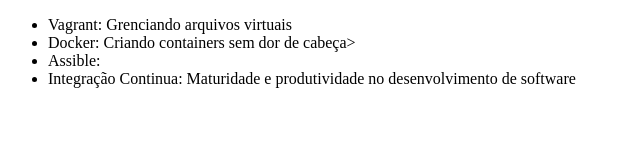
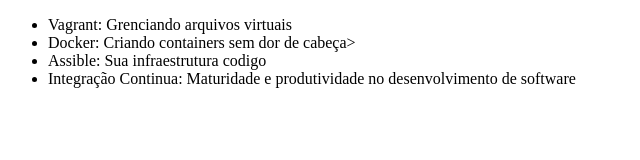
Before and after one commit to Usuari0Alura/sistemas-de-cursos, a plain HTML site: page Projeto.html in a window 1280 px wide. Shown: the whole page, without its empty margins (0-640 px from the left). Drawn offline with Linux system fonts and the light colour scheme.

Commit message:
Adiconando curso de Assible

```diff
--- a/Projeto.html
+++ b/Projeto.html
@@ -9,7 +9,7 @@
     <ul>
           <li>Vagrant: Grenciando arquivos virtuais</li>
           <li>Docker: Criando containers sem dor de cabeça></a></li>
-          <li>Assible: </li>
+          <li>Assible: Sua infraestrutura codigo</li>
           <li>Integração Continua: Maturidade e produtividade no desenvolvimento de software</li>
     <ul>
 </body>
```
